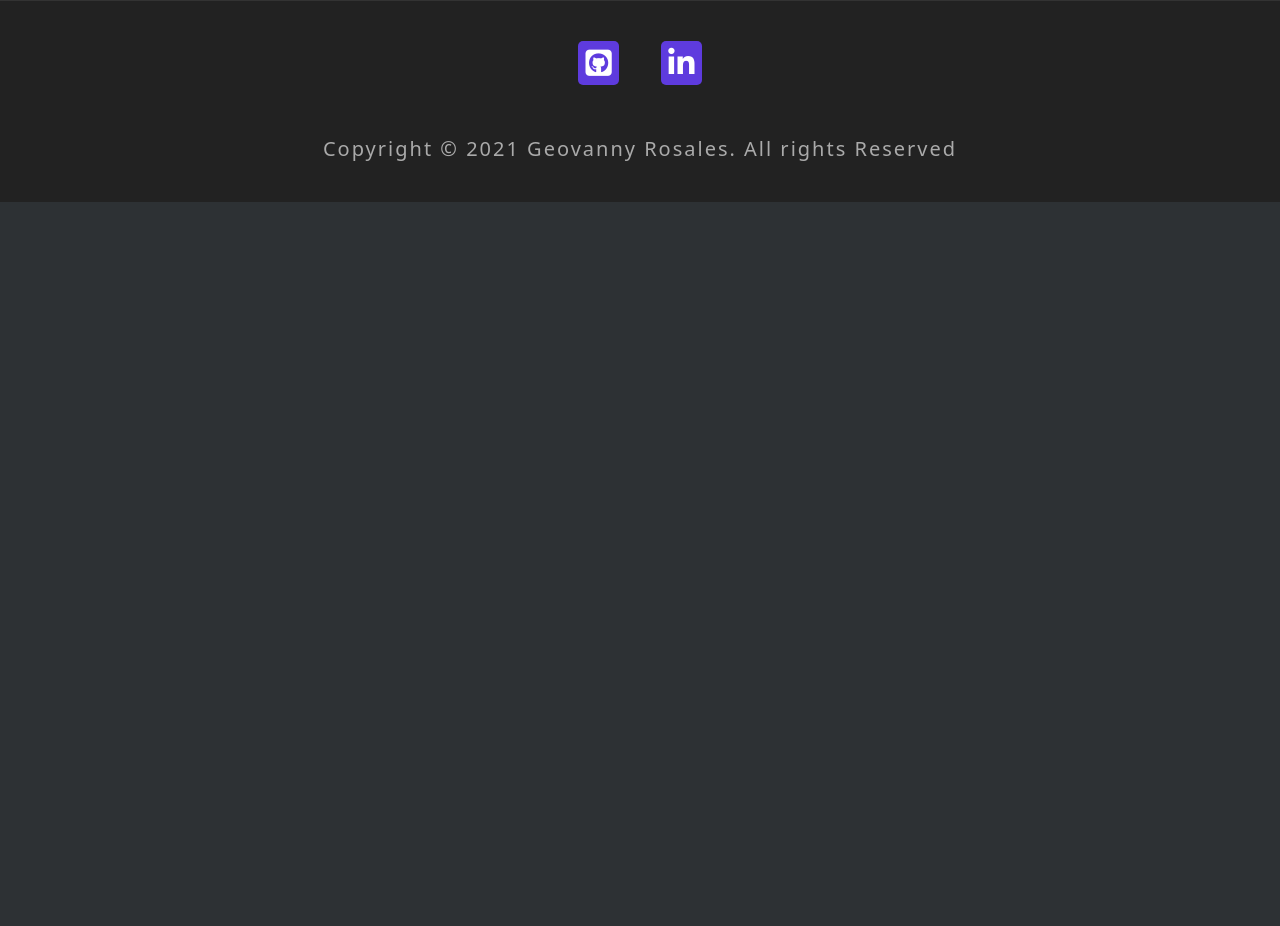
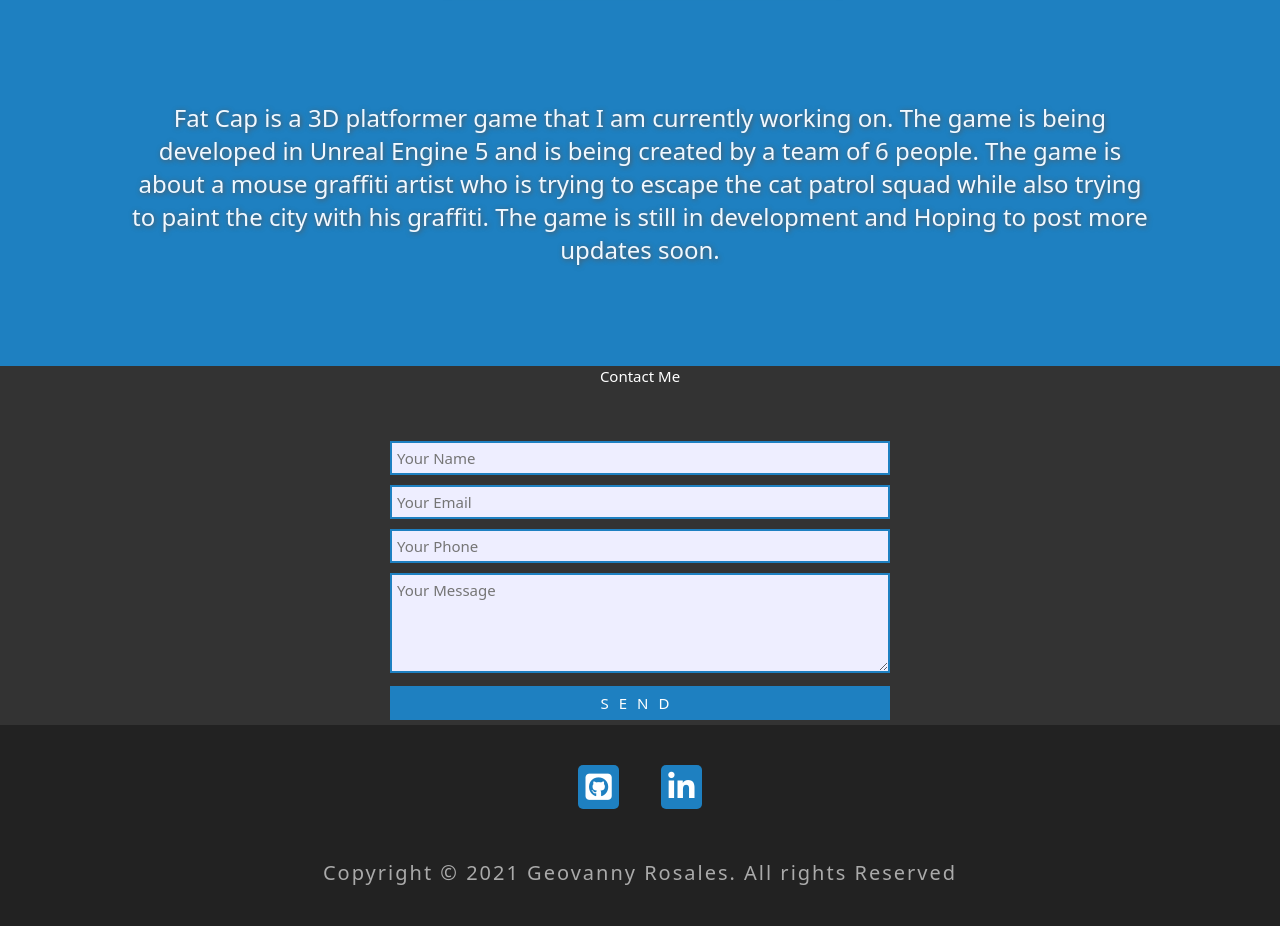
Before and after one commit to GeoRosa2019/NewWebpagewithJS, a PHP site: page /index.html in a window 1280 px wide. Shown: the part 2454-3380 px from the top of the page. Before the commit the page ends 2656 px from the top, so only its background shows below. Run offline with PHP 8.4, Linux system fonts and the light colour scheme.

Commit message:
Update to everything

```diff
--- a/index.html
+++ b/index.html
@@ -31,7 +31,7 @@
       </h1>
       <img src="images/myFace.jpg" alt="Geovanny Rosales" class="person-img" />
       <h3 class="person-name">Geovanny Rosales</h3>
-      <a href="#" class="section-1-btn"> My Projects</a>
+      <a href="#section-3" class="section-1-btn"> My Projects</a>
     </section>
     <!--End of Section 1-->
     <!--Section 2 for about-->
@@ -85,6 +85,12 @@
           <h2 class="service-heading">Database</h2>
         </div>
       </div>
+      <p class="about-me">
+        I am a a passionate programmer with a dream to create immersive and captivating video game experiences for everyone.
+        I have strong foundations in C++ and C#, coupled with experience in engines such as Unity and Unreal Engine, I am dedicated to bring great ideas to life.
+        Through a combination of technical proficiency and creative vision, I strive to craft engaging worlds that resonate with players.
+        Join me on this exciting journey as I continue to learn and grow as a game developer.
+      </p>
     </section>
     <!--End of Section 2-->
     <!--Section 3-->
@@ -100,6 +106,11 @@
           <a href="https://youtu.be/20FTQjVuK5s" class="project-link" target="_blank">Go to video</a>
         </div>
       </div>
+      <p class="section-3-paragraph">
+        Fat Cap is a 3D platformer game that I am currently working on. The game is being developed in Unreal Engine 5 and is being created by a team of 6 people.
+        The game is about a mouse graffiti artist who is trying to escape the cat patrol squad while also trying to paint the city with his graffiti.
+        The game is still in development and Hoping to post more updates soon.
+      </p>
   </div>
   </section>
   <!--End of Section 3-->
@@ -107,15 +118,15 @@
   <!--Section 4-->
   <section class="section-4" id="section-4">
     <h1 class="section-4-heading">Contact Me</h1>
-    <form action="" class="contact-form">
-      <form action="mailto:geovannyrosales5@gmail.com" method="post" enctype="text/plain">
-        <input type="text" class="contact-form-text" placeholder="Your Name" />
-        <input type="email" class="contact-form-text" placeholder="Your Email" />
-        <input type="text" class="contact-form-text" placeholder="Your Phone" />
-        <textarea class="contact-form-text" placeholder="Your Message"></textarea>
-        <input type="submit" class="contact-form-btn" value="Send" />
+      <form action="contact.php" class="contact-form">
+       <form action="mailto:geovannyrosales5@gmail.com" method="post" enctype="text/plain">
+          <input type="text" class="contact-form-text" id="name" placeholder="Your Name" name="name" value="" />
+          <input type="email" class="contact-form-text" id="email" placeholder="Your Email" name="email" value="" />
+          <input type="text" class="contact-form-text" id= "phone" placeholder="Your Phone" name="phone" value="" />
+          <textarea class="contact-form-text" name="message" placeholder="Your Message"></textarea>
+          <input type="submit" id="submit" class="contact-form-btn" value="SEND" />
+        </form>
       </form>
-    </form>
     <!--End of Section 4-->
     <!--Section 5-->
     <footer class="section-5 center">
--- a/style.css
+++ b/style.css
@@ -246,10 +257,21 @@ html {
   width: 100%;
   height: 100%;
   padding: 10rem 0;
-  background-color: #eef;
+  background-color: #1e80c1;
   display: flex;
   flex-direction: column;
   align-items: center;
+}
+
+.section-3-heading {
+  font-size: 5rem;
+  font-weight: 700;
+  color: aliceblue;
+  text-transform: uppercase;
+  letter-spacing: 0.5rem;
+  margin-bottom: 15rem;
+  border-bottom: 0.3rem solid #333;
+  text-shadow: 0.2rem 0.2rem 0.5rem #555;
 }
 
 .projects-wrapper {
@@ -314,7 +336,7 @@ html {
   font-weight: 500;
   color: #fff;
   letter-spacing: 0.1rem;
-  border: 0.3rem solid #5e3bde;
+  border: 0.3rem solid #1e80c1;
   padding: 0.1rem;
   background-color: #fff;
   position: absolute;
@@ -327,6 +349,16 @@ html {
   transition: bottom 0.3s 0.3s;
 }
 
+.section-3-paragraph {
+  width: 80%;
+  color: aliceblue;
+  margin-top: 10rem;
+  text-align: center;
+  font-size: x-large;
+  font-family: system-ui, -apple-system, BlinkMacSystemFont, 'Segoe UI', Roboto, Oxygen, Ubuntu, Cantarell, 'Open Sans', 'Helvetica Neue', sans-serif;
+  font-weight: 400;
+  text-shadow: 0.1rem 0.1rem 0.5rem #555;
+}
 /* End of Section 3 */
 
 /* Section 4 */
@@ -359,7 +391,7 @@ html {
   margin: 0.5rem 0;
   background-color: #eef;
   font-size: 1.5rem;
-  border: 0.2rem solid #5e3bde;
+  border: 0.2rem solid #1e80c1;
   color: #555;
 }
 
@@ -370,7 +402,7 @@ html {
 }
 
 .contact-form .contact-form-btn {
-  background-color: #5e3bde;
+  background-color: #1e80c1;
   color: #fff;
   text-transform: uppercase;
   letter-spacing: 1rem;
@@ -394,7 +426,7 @@ html {
 .social-media-link {
   margin: 0 2rem;
   padding: 0.7rem;
-  background-color: #5e3bde;
+  background-color: #1e80c1;
   border-radius: 0.5rem;
   display: inline-block;
 }
```
Also changed, not shown: other parts of style.css (+17 -6 lines), contact.php (added, +25 -0 lines), index.php (deleted, +0 -20 lines).
